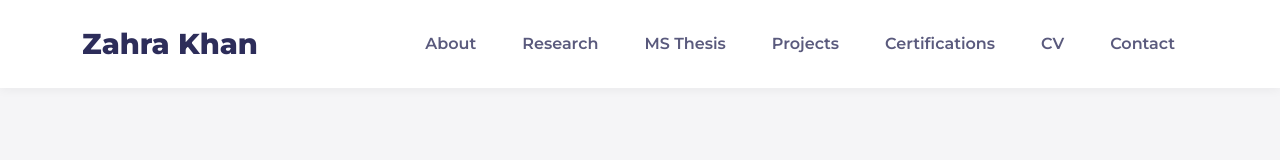
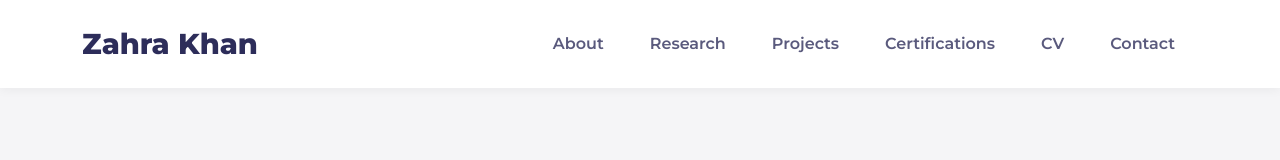
Before and after one commit to zahra370/zahra-khan, a plain HTML site: page index.html in a window 1280 px wide. Shown: the top 160 px of the page. Drawn offline with nearby package versions, Linux system fonts and the light colour scheme.

Commit message:
your commit message

```diff
--- a/index.html
+++ b/index.html
@@ -288,7 +288,7 @@
         <ul class="navbar-nav">
           <li class="nav-item"><a class="nav-link" href="index.html#about">About</a></li>
           <li class="nav-item"><a class="nav-link" href="index.html#research">Research</a></li>
-          <li class="nav-item"><a class="nav-link active" href="ms-thesis.html">MS Thesis</a></li>
+          <!-- <li class="nav-item"><a class="nav-link active" href="ms-thesis.html">MS Thesis</a></li> -->
           <li class="nav-item"><a class="nav-link" href="projects.html">Projects</a></li>
           <li class="nav-item"><a class="nav-link" href="certifications.html">Certifications</a></li>
           <li class="nav-item"><a class="nav-link" href="cv.html" target="_blank">CV</a></li>
```
Also changed, not shown: 2 other files.
